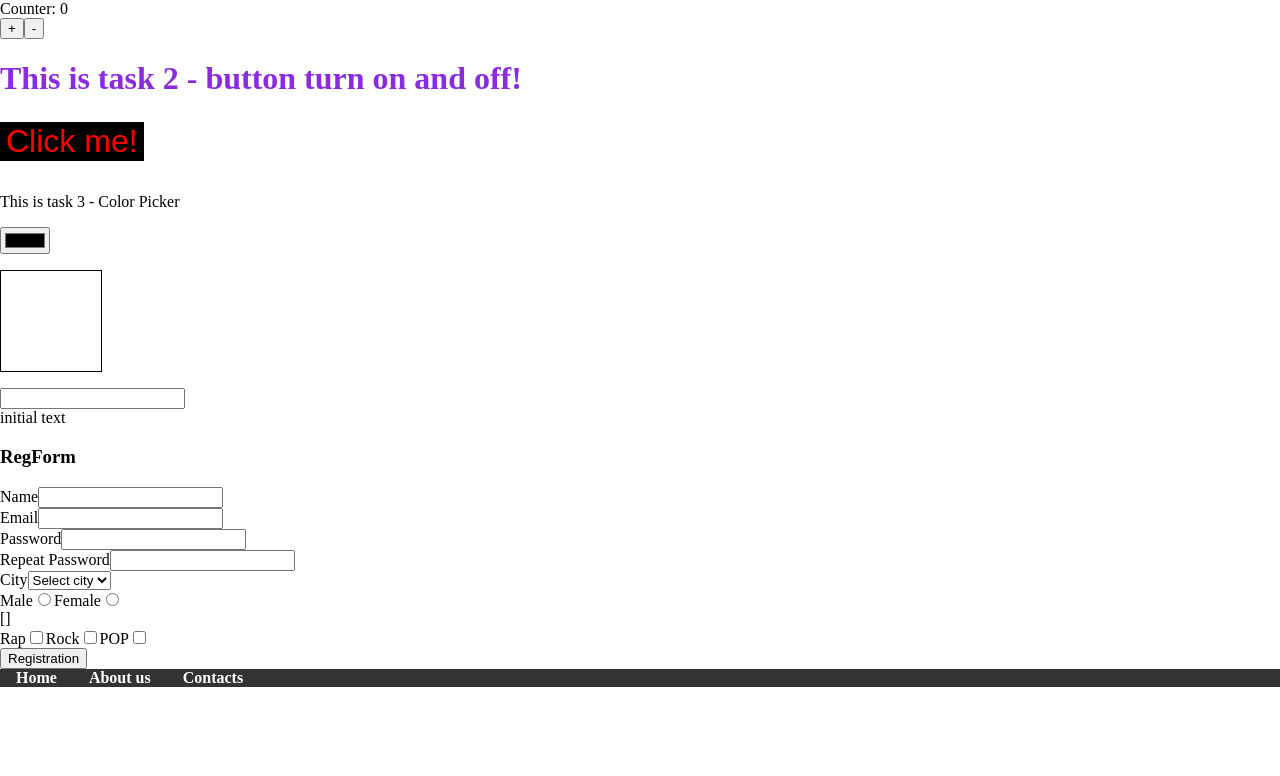
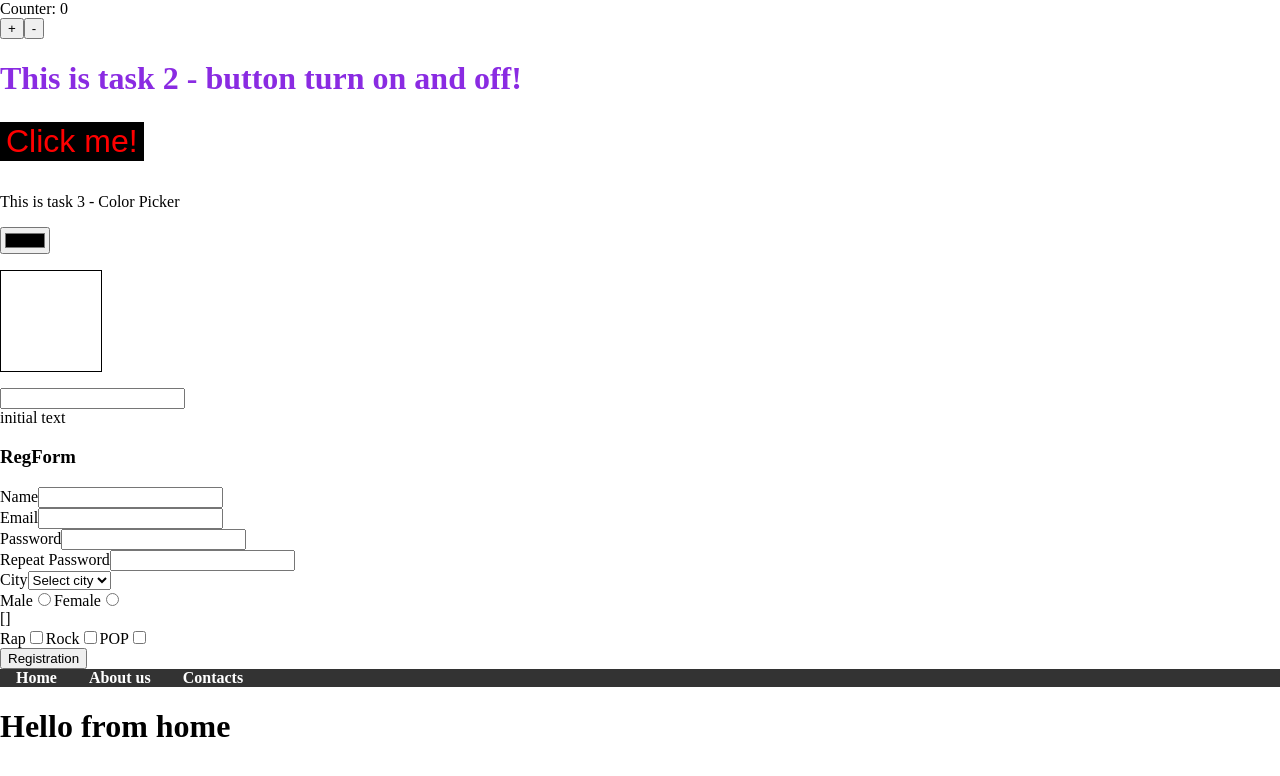
Before and after one commit to valensixx/project-one-react, a React (Create React App) app: page / in a window 1280 px wide. Shown: the top 776 px of the page. Built offline with nearby package versions, Linux system fonts and the light colour scheme.

Commit message:
pages structure

```diff
--- /dev/null
+++ b/src/components/pages/home/Home.css
@@ -0,0 +1,3 @@
+.main{
+
+}
--- /dev/null
+++ b/src/components/pages/home/Home.js
@@ -0,0 +1,10 @@
+import React from "react";
+import './Home.css';
+
+export default function Home(){
+    return(
+        <div className="main">
+            <h1>Hello from home</h1>
+        </div>
+    );
+}
--- a/src/index.js
+++ b/src/index.js
@@ -5,6 +5,7 @@ import Button from './components/Button';
 import ColorPicker from './components/ColorPicker';
 import RegForm from './components/RegForm';
 import Page from './components/Page';
+import Home from './components/pages/home/Home';
 
 
 const root = ReactDOM.createRoot(document.getElementById('root'));
@@ -15,5 +16,6 @@ root.render(
     <ColorPicker />
     <RegForm />
     <Page />
+    <Home />
   </React.StrictMode>
 );
```
